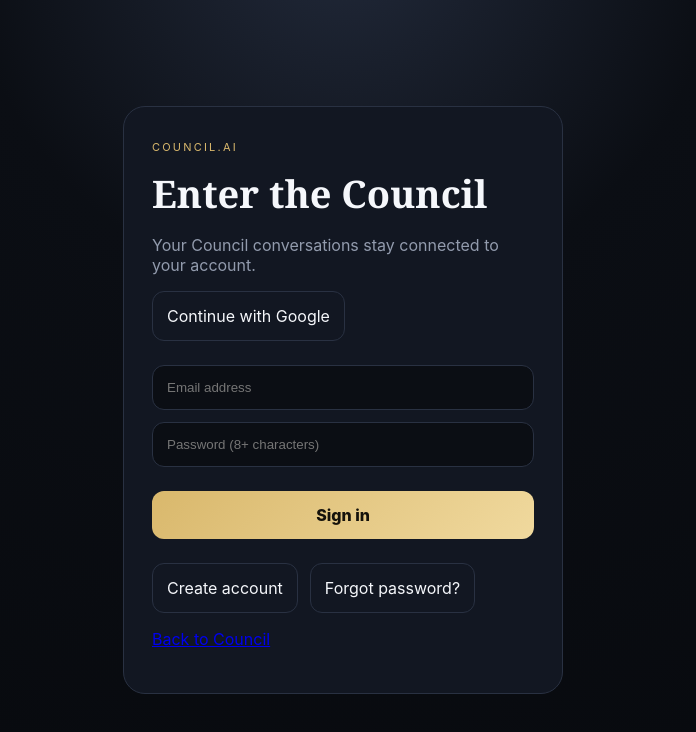
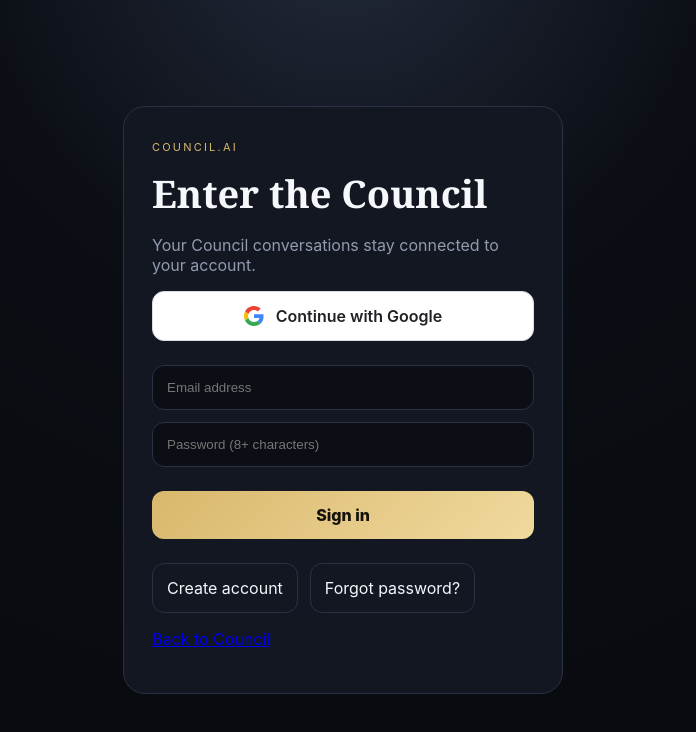
Before and after one commit to kljonesjr215/council-ai, a Next.js app: page /login in a window 1280 px wide. Shown: the top 732 px of the page, without its empty margins (297-993 px from the left). Built offline with nearby package versions, Linux system fonts and the light colour scheme.

Commit message:
Polish Google sign-in button with official multicolor G icon

```diff
--- a/app/login/page.tsx
+++ b/app/login/page.tsx
@@ -38,7 +38,7 @@ export default function Login(){
  return <main className="authShell"><section className="authCard">
   <span className="eyebrow">COUNCIL.AI</span><h1>{mode==="signup"?"Join the Council":mode==="reset"?"Reset your password":"Enter the Council"}</h1>
   <p>Your Council conversations stay connected to your account.</p>
-  {mode!=="reset"&&<button type="button" className="secondary" disabled={busy} onClick={googleSignIn}>Continue with Google</button>}
+  {mode!=="reset"&&<button type="button" className="secondary" disabled={busy} onClick={googleSignIn} style={{width:"100%",display:"flex",alignItems:"center",justifyContent:"center",gap:12,background:"#fff",color:"#202124",border:"1px solid #dadce0",fontWeight:600}}><svg aria-hidden="true" width="20" height="20" viewBox="0 0 48 48"><path fill="#EA4335" d="M24 9.5c3.54 0 6.71 1.22 9.21 3.6l6.85-6.85C35.9 2.38 30.47 0 24 0 14.62 0 6.51 5.38 2.56 13.22l7.98 6.19C12.43 13.72 17.74 9.5 24 9.5z"/><path fill="#4285F4" d="M46.98 24.55c0-1.57-.15-3.09-.38-4.55H24v9.02h12.94c-.58 2.96-2.26 5.48-4.78 7.18l7.73 6C44.4 38.03 46.98 31.88 46.98 24.55z"/><path fill="#FBBC05" d="M10.53 28.59A14.4 14.4 0 0 1 9.75 24c0-1.59.27-3.13.76-4.59l-7.98-6.2A23.9 23.9 0 0 0 0 24c0 3.87.93 7.52 2.56 10.78l7.97-6.19z"/><path fill="#34A853" d="M24 48c6.48 0 11.93-2.13 15.91-5.8l-7.73-6c-2.15 1.45-4.92 2.3-8.18 2.3-6.26 0-11.57-4.22-13.47-9.91l-7.98 6.19C6.51 42.62 14.62 48 24 48z"/></svg><span>Continue with Google</span></button>}
   <form onSubmit={submit}>
    <input type="email" autoComplete="email" placeholder="Email address" value={email} onChange={e=>setEmail(e.target.value)} required/>
    {mode!=="reset"&&<input type="password" autoComplete={mode==="signup"?"new-password":"current-password"} placeholder="Password (8+ characters)" value={password} onChange={e=>setPassword(e.target.value)} minLength={8} required/>}
```
